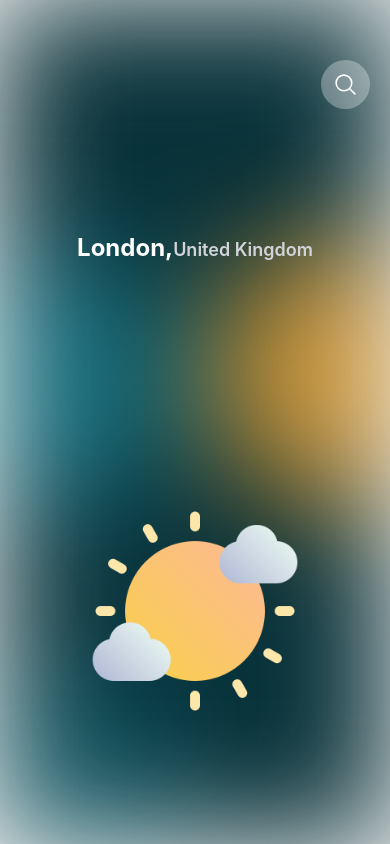
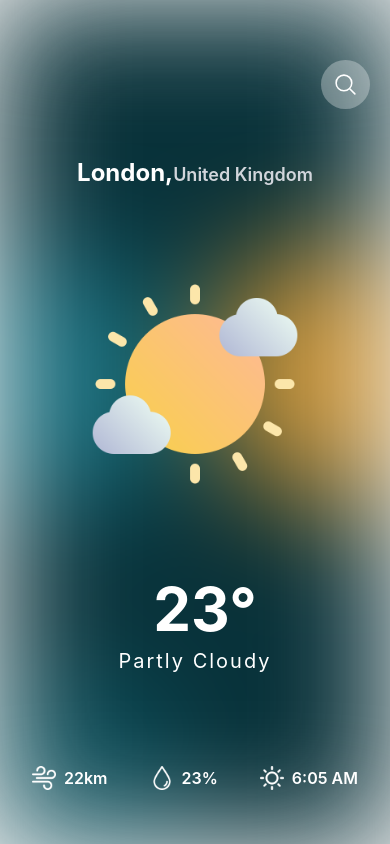
Before and after one commit to Hartz-byte/weather-forcast-Native, a React Native app: screen /Home in a window 390 px wide. Built offline with nearby package versions, Linux system fonts and the light colour scheme.

Commit message:
other stats

```diff
--- a/screens/HomeScreen.js
+++ b/screens/HomeScreen.js
@@ -103,7 +103,49 @@
           </View>
 
           {/* degree celcius */}
+          <View className="space-y-2">
+            <Text className="text-center font-bold text-white text-6xl ml-5">
+              23&#176;
+            </Text>
+            <Text className="text-center text-white text-xl tracking-widest">
+              Partly Cloudy
+            </Text>
+          </View>
+
+          {/* other stats */}
+          <View className="flex-row justify-between mx-4">
+            {/* wind */}
+            <View className="flex-row space-x-2 items-center">
+              <Image
+                source={require("../assets/icons/wind.png")}
+                className="h-6 w-6"
+              />
+              <Text className="text-white font-semibold text-base">22km</Text>
+            </View>
+
+            {/* drop */}
+            <View className="flex-row space-x-2 items-center">
+              <Image
+                source={require("../assets/icons/drop.png")}
+                className="h-6 w-6"
+              />
+              <Text className="text-white font-semibold text-base">23%</Text>
+            </View>
+
+            {/* sun */}
+            <View className="flex-row space-x-2 items-center">
+              <Image
+                source={require("../assets/icons/sun.png")}
+                className="h-6 w-6"
+              />
+              <Text className="text-white font-semibold text-base">
+                6:05 AM
+              </Text>
+            </View>
+          </View>
         </View>
+
+        {/* forcast for next days */}
       </SafeAreaView>
     </View>
   );
```
